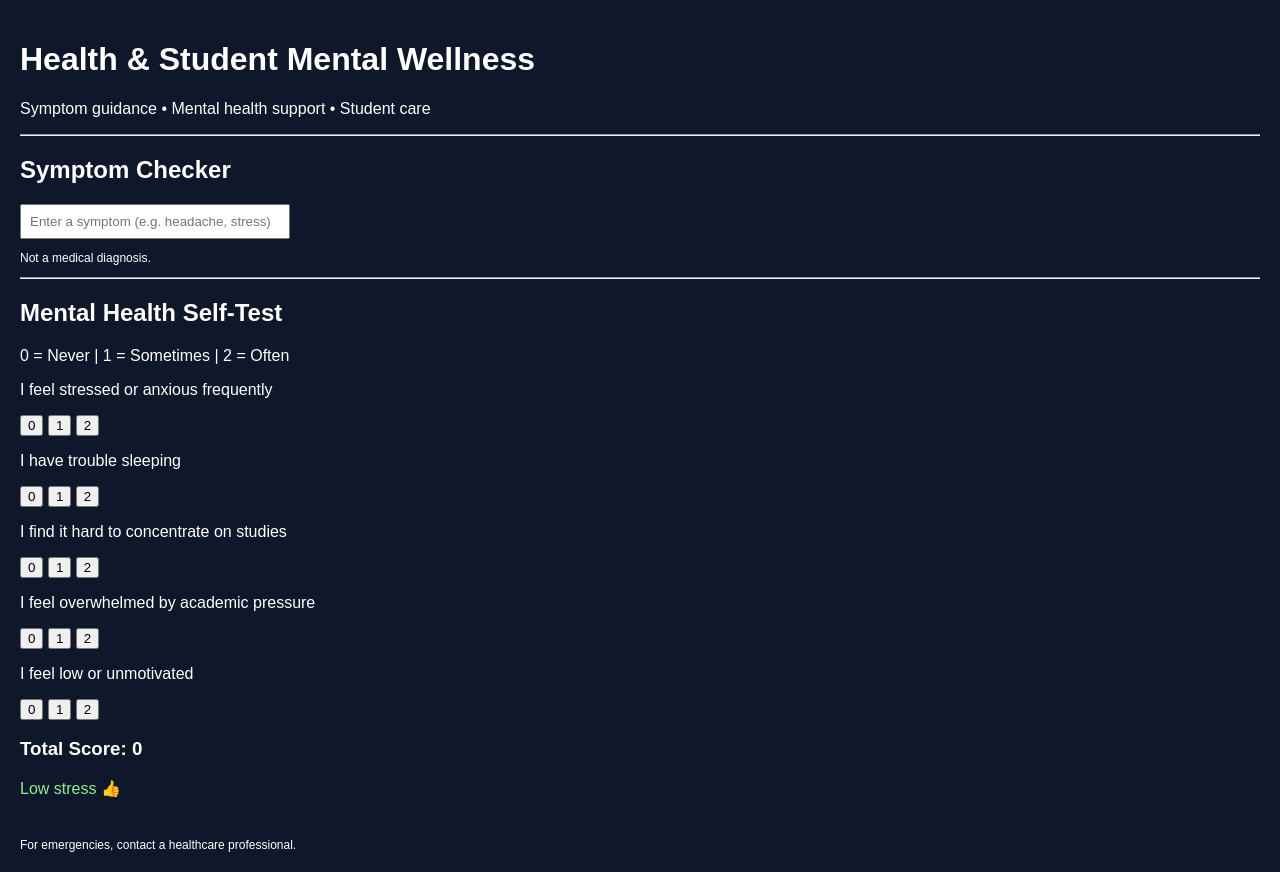
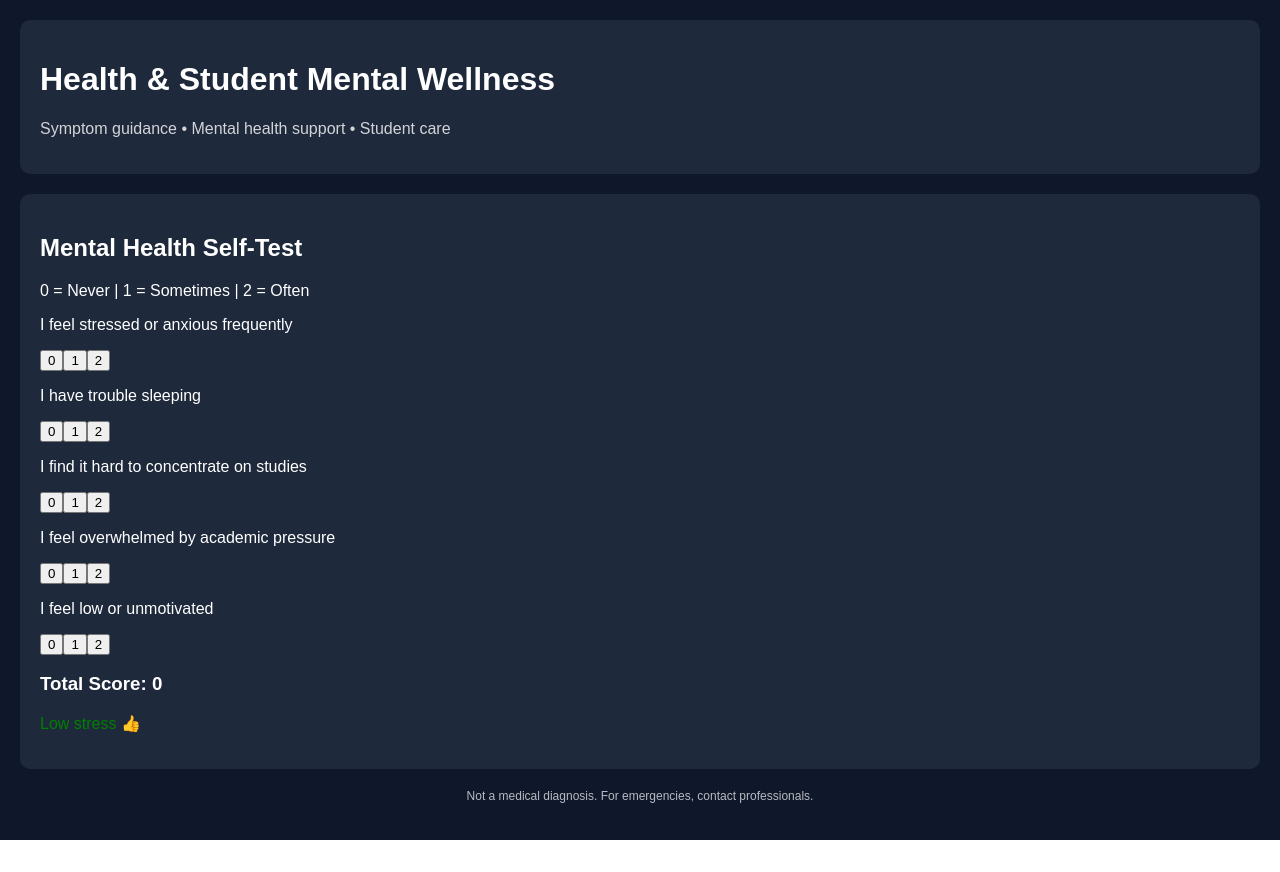
Before and after one commit to albin170/health-website, a Next.js app: page / in a window 1280 px wide. After the commit the page ends 840 px from the top, so only its background shows below. Built offline with nearby package versions, Linux system fonts and the light colour scheme.

Commit message:
Update page.tsx

```diff
--- a/app/page.tsx
+++ b/app/page.tsx
@@ -1,13 +1,12 @@
 "use client";
 
-import React, { useState } from "react";
+import { useState } from "react";
 
-export default function Page() {
-  const [symptom, setSymptom] = useState<string>("");
+export default function Home() {
   const [score, setScore] = useState<number>(0);
   const [showHelp, setShowHelp] = useState<boolean>(false);
 
-  const questions: string[] = [
+  const questions = [
     "I feel stressed or anxious frequently",
     "I have trouble sleeping",
     "I find it hard to concentrate on studies",
@@ -15,90 +14,87 @@ export default function Page() {
     "I feel low or unmotivated",
   ];
 
-  const handleScore = (value: number) => {
+  const addScore = (value: number) => {
     const newScore = score + value;
     setScore(newScore);
-    if (newScore > 6) setShowHelp(true);
+    if (newScore >= 7) setShowHelp(true);
   };
 
   return (
-    <main
-      style={{
-        minHeight: "100vh",
-        padding: "20px",
-        fontFamily: "Arial",
-        backgroundColor: "#0f172a",
-        color: "white",
-      }}
-    >
-      <h1>Health & Student Mental Wellness</h1>
-      <p>Symptom guidance • Mental health support • Student care</p>
+    <main style={styles.page}>
+      <div style={styles.card}>
+        <h1>Health & Student Mental Wellness</h1>
+        <p style={styles.sub}>
+          Symptom guidance • Mental health support • Student care
+        </p>
+      </div>
 
-      <hr />
-
-      {/* Symptom Checker */}
-      <section style={{ marginTop: "20px" }}>
-        <h2>Symptom Checker</h2>
-        <input
-          type="text"
-          value={symptom}
-          onChange={(e) => setSymptom(e.target.value)}
-          placeholder="Enter a symptom (e.g. headache, stress)"
-          style={{ padding: "8px", width: "250px" }}
-        />
-        <p style={{ fontSize: "12px" }}>
-          Not a medical diagnosis.
-        </p>
-      </section>
-
-      <hr />
-
-      {/* Mental Health Test */}
-      <section style={{ marginTop: "20px" }}>
+      <div style={styles.card}>
         <h2>Mental Health Self-Test</h2>
         <p>0 = Never | 1 = Sometimes | 2 = Often</p>
 
         {questions.map((q, i) => (
-          <div key={i} style={{ marginBottom: "15px" }}>
+          <div key={i} style={styles.question}>
             <p>{q}</p>
-            <button onClick={() => handleScore(0)}>0</button>{" "}
-            <button onClick={() => handleScore(1)}>1</button>{" "}
-            <button onClick={() => handleScore(2)}>2</button>
+            <div>
+              <button onClick={() => addScore(0)}>0</button>
+              <button onClick={() => addScore(1)}>1</button>
+              <button onClick={() => addScore(2)}>2</button>
+            </div>
           </div>
         ))}
 
         <h3>Total Score: {score}</h3>
 
-        {score <= 3 && <p style={{ color: "lightgreen" }}>Low stress 👍</p>}
+        {score <= 3 && <p style={{ color: "green" }}>Low stress 👍</p>}
         {score > 3 && score <= 6 && (
           <p style={{ color: "orange" }}>Moderate stress ⚠️</p>
         )}
         {score > 6 && (
           <p style={{ color: "red" }}>High stress 🚨</p>
         )}
-      </section>
+      </div>
 
-      {/* Helpline */}
       {showHelp && (
-        <section
-          style={{
-            backgroundColor: "#7f1d1d",
-            padding: "15px",
-            marginTop: "20px",
-          }}
-        >
-          <h3>You are not alone</h3>
-          <p>Reach out for help:</p>
+        <div style={{ ...styles.card, background: "#fee2e2" }}>
+          <h2>Emergency Support</h2>
+          <p>Please reach out for help:</p>
           <ul>
             <li>KIRAN (India): 1800-599-0019</li>
             <li>AASRA: +91-22-27546669</li>
           </ul>
-        </section>
+        </div>
       )}
 
-      <footer style={{ marginTop: "40px", fontSize: "12px" }}>
-        For emergencies, contact a healthcare professional.
+      <footer style={styles.footer}>
+        Not a medical diagnosis. For emergencies, contact professionals.
       </footer>
     </main>
   );
 }
+
+const styles: any = {
+  page: {
+    minHeight: "100vh",
+    padding: "20px",
+    background: "#0f172a",
+    color: "white",
+  },
+  card: {
+    background: "#1e293b",
+    padding: "20px",
+    borderRadius: "10px",
+    marginBottom: "20px",
+  },
+  sub: {
+    opacity: 0.8,
+  },
+  question: {
+    marginBottom: "15px",
+  },
+  footer: {
+    textAlign: "center",
+    fontSize: "12px",
+    opacity: 0.7,
+  },
+};
```
